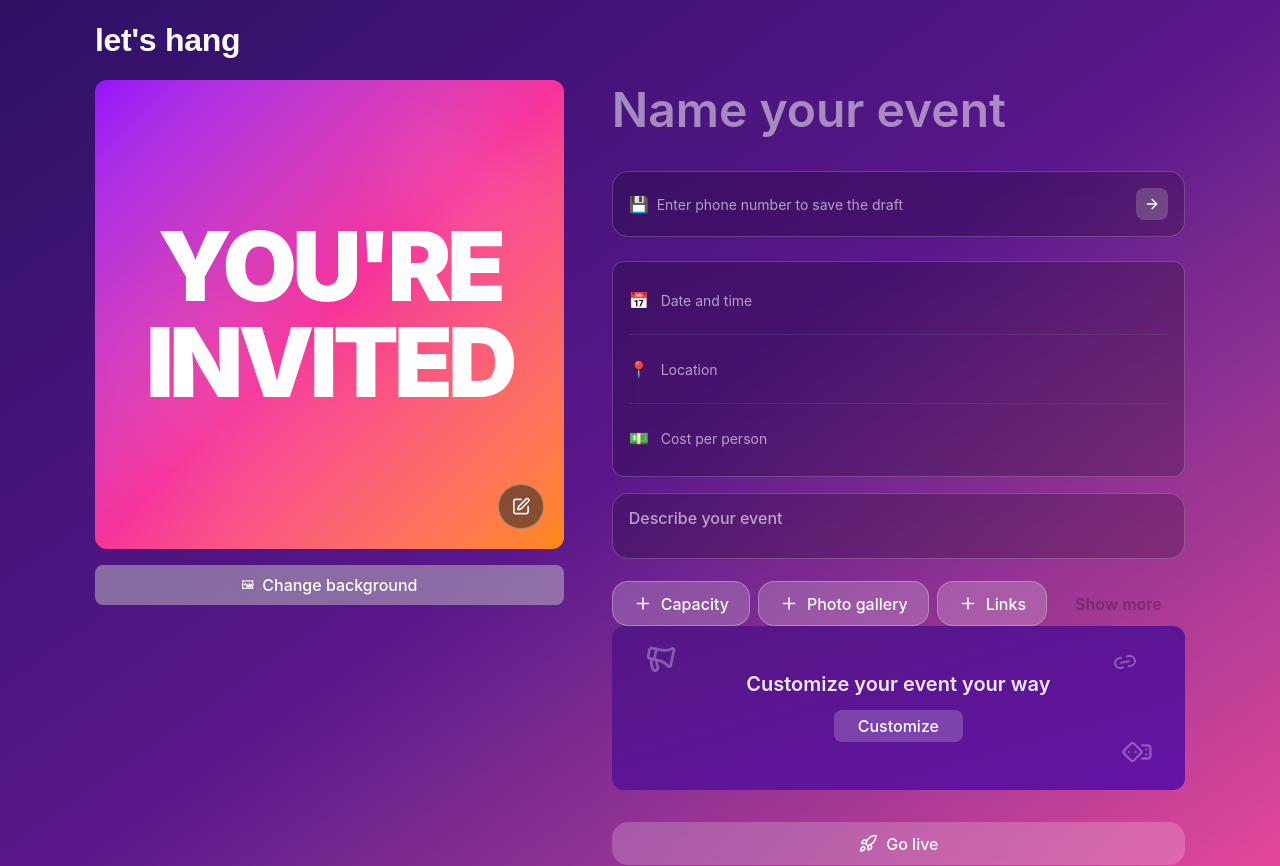
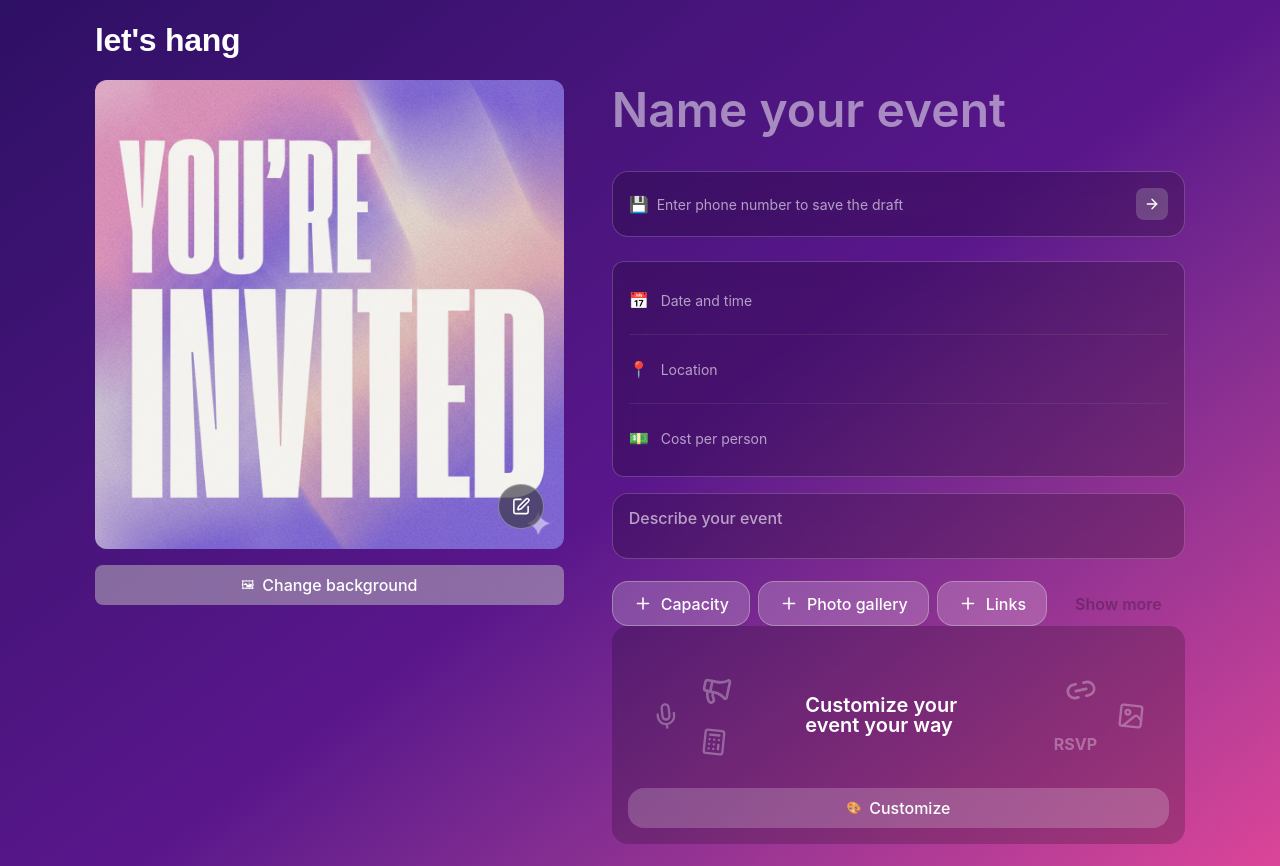
Before and after one commit to Madhavkabra/lets-hang-event, a React (Vite) app: page / in a window 1280 px wide. Shown: the top 866 px of the page. Built offline with nearby package versions, Linux system fonts and the light colour scheme.

Commit message:
feat: update CustomizeBanner with decorative icons and PreviewCard with default image

```diff
--- a/src/components/event/CustomizeBanner.tsx
+++ b/src/components/event/CustomizeBanner.tsx
@@ -1,33 +1,50 @@
-import { Megaphone, Link2, Dices } from 'lucide-react';
-import Card from '../ui/Card';
+import { Megaphone, Mic, Calculator, Link2, Image } from 'lucide-react';
+import Button from '../ui/Button';
 
 const CustomizeBanner = () => {
     return (
-    <Card
-      variant="solid"
-      className="relative py-12 px-6 overflow-hidden bg-gradient-to-br from-purple-900/90 to-purple-800/90"
-    >
+        <div className="rounded-2xl bg-black/20 p-4 overflow-hidden flex flex-col items-center justify-center">
             {/* Floating decorative icons */}
-      <div className="absolute top-4 left-8 opacity-30">
+            <div className='relative w-full flex h-[146px]'>
+                {/* Left side triangle - top to bottom */}
+                <div className="absolute top-8 left-18 opacity-30">
                     <Megaphone className="w-8 h-8 text-white rotate-12" />
                 </div>
-      <div className="absolute top-6 right-12 opacity-30">
-        <Link2 className="w-6 h-6 text-white -rotate-12" />
+                <div className="absolute top-15 left-6 opacity-30">
+                    <Mic className="w-7 h-7 text-white -rotate-6" />
                 </div>
-      <div className="absolute bottom-6 right-8 opacity-30">
-        <Dices className="w-7 h-7 text-white rotate-45" />
+                <div className="absolute bottom-8 left-18 opacity-30">
+                    <Calculator className="w-7 h-7 text-white rotate-6" />
+                </div>
+
+                {/* Right side triangle - top to bottom */}
+                <div className="absolute top-8 right-18 opacity-30">
+                    <Link2 className="w-8 h-8 text-white -rotate-12" />
+                </div>
+                <div className="absolute top-15 right-6 opacity-30">
+                    <Image className="w-7 h-7 text-white rotate-6" />
+                </div>
+                <div className="absolute bottom-8 right-18 opacity-30">
+                    <span className="text-md font-bold text-white rotate-6">RSVP</span>
+                </div>
+
+                <div className="font-sf-pro text-title-1 text-white max-w-[186px] flex mx-auto items-center justify-center">
+                    Customize your event your way
+                </div>
             </div>
 
             {/* Content */}
-      <div className="relative text-center space-y-4">
-        <p className="font-sf-pro text-title-1 text-white/90">
-          Customize your event your way
-        </p>
-        <button className="px-6 py-2 bg-white/20 backdrop-blur-md rounded-lg font-inter text-button text-white hover:bg-white/30 transition-all">
+            <div className="relative text-center space-y-4 w-full flex flex-col items-center">
+                <Button
+                    variant="glass"
+                    size="lg"
+                    fullWidth
+                    emoji="🎨"
+                >
                     Customize
-        </button>
+                </Button>
             </div>
-    </Card>
+        </div>
     );
 };
 
--- a/src/components/event/PreviewCard.tsx
+++ b/src/components/event/PreviewCard.tsx
@@ -1,6 +1,7 @@
 import { Edit } from 'lucide-react';
 import Card from '../ui/Card';
 import Button from '../ui/Button';
+import defaultPreviewImage from '../../assets/youAreInvite.png';
 
 interface PreviewCardProps {
     previewImage: string | null;
@@ -11,32 +12,12 @@ const PreviewCard = ({ previewImage, onEditClick }: PreviewCardProps) => {
     return (
         <div className="space-y-4">
             <Card className="relative aspect-square overflow-hidden rounded-[24px]">
-                {previewImage ? (
-                    /* Uploaded image */
-                    <img
-                        src={previewImage}
-                        alt="Preview"
-                        className="absolute inset-0 w-full h-full object-cover"
-                    />
-                ) : (
-                    <>
-                        {/* Abstract gradient background */}
-                        <div className="absolute inset-0 bg-gradient-to-br from-purple-600 via-pink-500 to-orange-400">
-                            {/* Abstract shapes */}
-                            <div className="absolute top-10 right-10 w-32 h-32 bg-white/10 rounded-full blur-2xl" />
-                            <div className="absolute bottom-20 left-10 w-40 h-40 bg-white/10 rounded-full blur-3xl" />
-                        </div>
-
-                        {/* Text overlay */}
-                        <div className="absolute inset-0 flex items-center justify-center">
-                            <h1 className="text-6xl md:text-7xl lg:text-8xl font-sf-pro font-black text-white text-center tracking-tighter leading-none">
-                                YOU'RE
-                                <br />
-                                INVITED
-                            </h1>
-                        </div>
-                    </>
-                )}
+                {/* Default or uploaded image */}
+                <img
+                    src={previewImage || defaultPreviewImage}
+                    alt="Preview"
+                    className="absolute inset-0 w-full h-full object-cover"
+                />
 
                 {/* Edit button - Size: Large, State: Enabled, Label Type: Symbol, Stroke: Off */}
                 <Button
```
Lines whose indentation alone changed are shown as unchanged.
